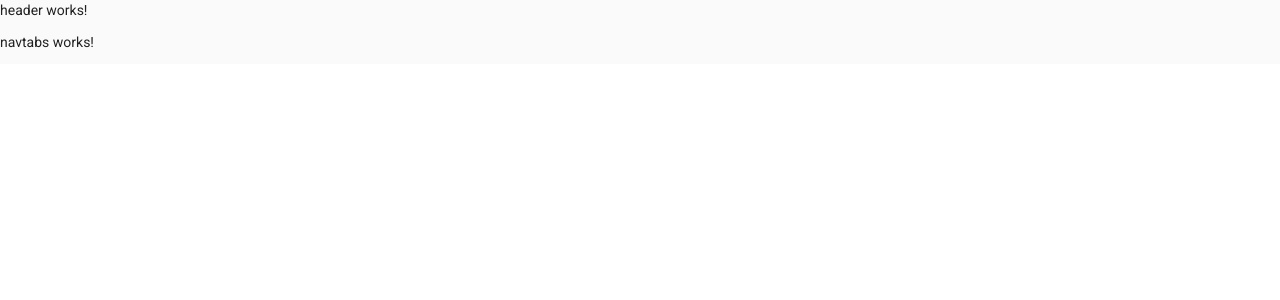
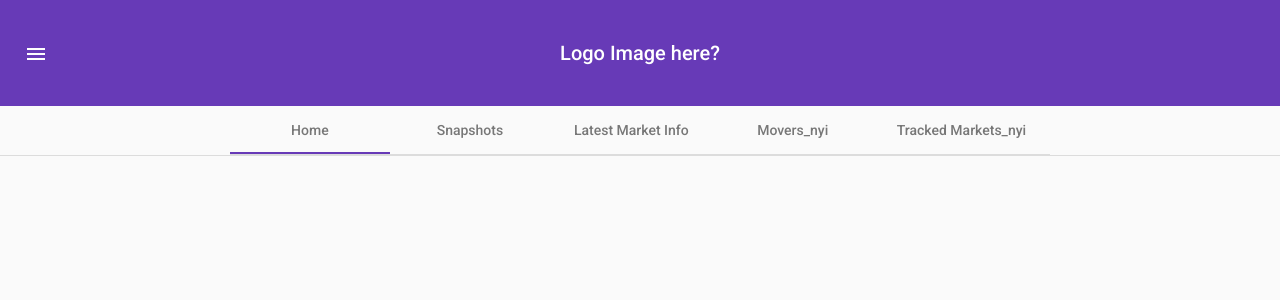
Before and after one commit to RyanBarthelemy/PredictionAssistant-Analyzer-Web, an Angular app: page / in a window 1280 px wide. Shown: the top 300 px of the page. Built offline with nearby package versions, Linux system fonts and the light colour scheme.

Commit message:
Added nav bar with working links. Added tabs but need to add links there where available. Need custom theme so look is better, adding that next.

```diff
--- a/package.json
+++ b/package.json
@@ -16,6 +16,7 @@
     "@angular/common": "~9.1.9",
     "@angular/compiler": "~9.1.9",
     "@angular/core": "~9.1.9",
+    "@angular/flex-layout": "^9.0.0-beta.31",
     "@angular/forms": "~9.1.9",
     "@angular/material": "^9.2.4",
     "@angular/platform-browser": "~9.1.9",
--- a/src/app/app.component.css
+++ b/src/app/app.component.css
@@ -0,0 +1,9 @@
+mat-sidenav-container,
+mat-sidenav-content,
+mat-sidenav{
+  height: 100%;
+}
+
+mat-sidenav{
+  width: 250px;/* This should help it look better on mobile. */
+}
--- a/src/app/navigation/header/header.component.css
+++ b/src/app/navigation/header/header.component.css
@@ -0,0 +1,11 @@
+.logo-container {
+  width: 100%;
+  margin-right: 40px; /* This is to account for the nav bar width so logo container is actual center. */
+}
+.logo {
+  width: 100px;
+  height: 100px;
+}
+mat-toolbar {
+  height: 106px;
+}
--- a/src/app/navigation/header/header.component.html
+++ b/src/app/navigation/header/header.component.html
@@ -1 +1,12 @@
-<p>header works!</p>
+<mat-toolbar color="primary">
+  <div>
+    <button mat-icon-button (click)="navButtonClicked_ToggleSidenav()">
+      <mat-icon>menu</mat-icon>
+    </button>
+  </div>
+  <div class="logo-container">
+    <div fxLayout="column" fxLayoutAlign="center center">
+      Logo Image here?
+    </div>
+  </div>
+</mat-toolbar>
--- a/src/app/navigation/header/header.component.ts
+++ b/src/app/navigation/header/header.component.ts
@@ -1,4 +1,4 @@
-import { Component, OnInit } from '@angular/core';
+import { Component, OnInit, EventEmitter, Output } from '@angular/core';
 
 @Component({
   selector: 'app-header',
@@ -7,9 +7,21 @@ import { Component, OnInit } from '@angular/core';
 })
 export class HeaderComponent implements OnInit {
 
+  @Output() SideNavigationToggle = new EventEmitter();
+
   constructor() { }
 
   ngOnInit(): void {
   }
 
+  /* In header.component.html we have a button that, when clicked, should toggle open/close our nav bar.
+  * We add an attribute directive called '(click)' to the button that tell Angular to call this method - navButtonClicked_ToggleSideNav().
+  * This method takes the custom event we created 'SideNavigationToggle' and calls emit()
+  * This emit tells whoever is listening to this event that the event fired.
+  * In app.component.html we have our mat-sidenav-content selector with 'app-header' that is listening for this event.
+  * When it hears this event, it calls 'sidenav.toggle()' which will open/close the nav bar.
+  *   //The sidenav object from sidenav.toggle is from 'mat-sidenav' in app.component.html. Note the '#sidenav' which names the object. */
+  navButtonClicked_ToggleSidenav() {
+    this.SideNavigationToggle.emit();
+  }
 }
--- a/src/app/navigation/navtabs/navtabs.component.css
+++ b/src/app/navigation/navtabs/navtabs.component.css
@@ -0,0 +1,3 @@
+.toolbar-flex {
+  flex: 1 0.5 auto;
+}
--- a/src/app/navigation/navtabs/navtabs.component.html
+++ b/src/app/navigation/navtabs/navtabs.component.html
@@ -1 +1,13 @@
-<p>navtabs works!</p>
+<div class="navTabsContainerDiv">
+  <nav mat-tab-nav-bar>
+    <span class="toolbar-flex"></span>
+    <mat-tab-group>
+      <mat-tab label="Home"></mat-tab>
+      <mat-tab label="Snapshots"></mat-tab>
+      <mat-tab label="Latest Market Info"></mat-tab>
+      <mat-tab label="Movers_nyi"></mat-tab>
+      <mat-tab label="Tracked Markets_nyi"></mat-tab>
+    </mat-tab-group>
+    <span class="toolbar-flex"></span>
+  </nav>
+</div>
--- a/src/app/navigation/sidenav-list/sidenav-list.component.css
+++ b/src/app/navigation/sidenav-list/sidenav-list.component.css
@@ -0,0 +1,4 @@
+.sidenav-list span { /* If just an html element, don't need dot. This is a named class so we need the dot at the start.
+We are targeting the <span> element, so we add the 'span' after it.*/
+  padding-left: 10px; /* Space between nav list icon and the text. */
+}
--- a/src/app/navigation/sidenav-list/sidenav-list.component.html
+++ b/src/app/navigation/sidenav-list/sidenav-list.component.html
@@ -1 +1,18 @@
-<p>sidenav-list works!</p>
+<mat-nav-list class="sidenav-list">
+  <a mat-list-item routerLink="" (click)="matListItemClicked_closeNavbar()">
+    <mat-icon>home</mat-icon>
+    <span>Home</span>
+  </a>
+  <a mat-list-item routerLink="/markets/latest" (click)="matListItemClicked_closeNavbar()">
+    <mat-icon>insert_chart</mat-icon>
+    <span>Latest Market Info</span>
+  </a>
+  <a mat-list-item routerLink="/snapshots" (click)="matListItemClicked_closeNavbar()">
+    <mat-icon>format_list_numbered</mat-icon>
+    <span>Snapshots History</span>
+  </a>
+  <a mat-list-item routerLink="/offers" (click)="matListItemClicked_closeNavbar()">
+    <mat-icon>flash_on</mat-icon>
+    <span>More to come placeholder</span>
+  </a>
+</mat-nav-list>
--- a/src/app/navigation/sidenav-list/sidenav-list.component.ts
+++ b/src/app/navigation/sidenav-list/sidenav-list.component.ts
@@ -1,4 +1,4 @@
-import { Component, OnInit } from '@angular/core';
+import { Component, OnInit, EventEmitter, Output } from '@angular/core';
 
 @Component({
   selector: 'app-sidenav-list',
@@ -7,9 +7,14 @@ import { Component, OnInit } from '@angular/core';
 })
 export class SidenavListComponent implements OnInit {
 
+  @Output() SideNavItemClickedEvent = new EventEmitter();
+
   constructor() { }
 
   ngOnInit(): void {
   }
 
+  matListItemClicked_closeNavbar() {
+    this.SideNavItemClickedEvent.emit();
+  }
 }
--- a/src/styles.css
+++ b/src/styles.css
@@ -1,4 +1,11 @@
 /* You can add global styles to this file, and also import other style files */
+ @import "~@angular/material/prebuilt-themes/deeppurple-amber.css";
 
-html, body { height: 100%; }
-body { margin: 0; font-family: Roboto, "Helvetica Neue", sans-serif; }
+html {
+  height: 100%; /* Won't cut off navbar or other content if we have this. */
+}
+
+body{
+  height: 100%; /* Won't cut off navbar or other content if we have this. */
+  margin: 0;
+}
```
Also changed, not shown: src/app/app.module.ts (+19 -1 lines), 1 other file (tests, documents, lock files or other folders).
